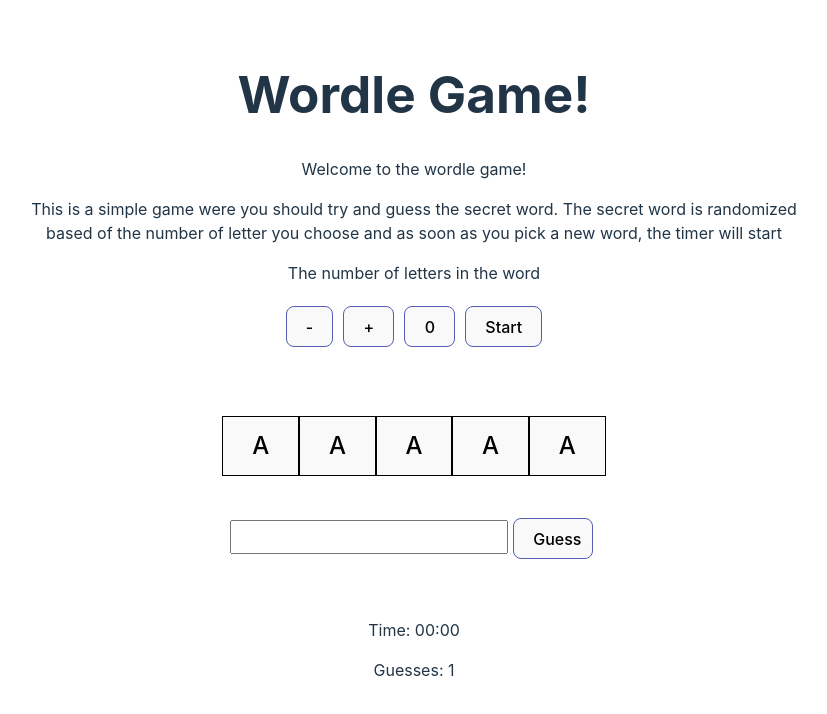
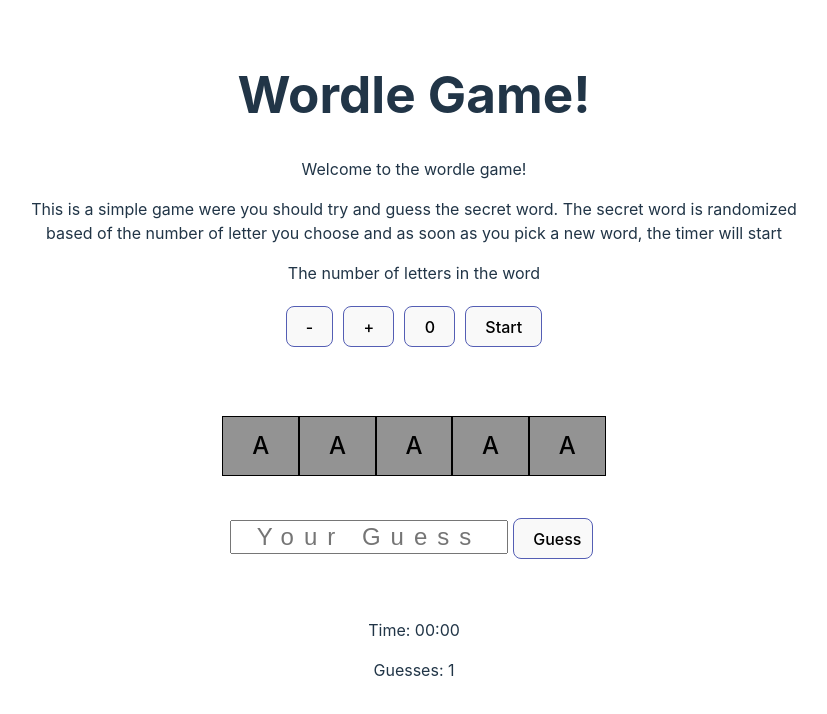
Before and after one commit to rl-86/B7_2_Wordle_game_fullstack, a React (Vite) app in the folder frontend/: page / in a window 1280 px wide. Shown: the top 714 px of the page, without its empty margins (226-1053 px from the left). Built offline with nearby package versions, Linux system fonts and the light colour scheme.

Commit message:
Added some color variables

```diff
--- a/frontend/src/App.css
+++ b/frontend/src/App.css
@@ -2,6 +2,14 @@
   width: max-content;
   margin: 0 auto;
   max-width: 800px;
+
+  /* Color variables */
+
+  --background-color: #2d2d2d;
+  --letterDefault-color: #939393;
+  --letterIncorrect-color: #ce3434;
+  --letterMisplaced-color: #e3be28;
+  --letterCorrect-color: #409c40;
 }
 
 body {
--- a/frontend/src/components/GuessInput.jsx
+++ b/frontend/src/components/GuessInput.jsx
@@ -1,8 +1,28 @@
-export default function GuessInput(props) {
+import { useState } from 'react';
+
+export default function GuessInput() {
+  const [inputValue, setInputValue] = useState('');
+
+  const handleChange = (event) => {
+    setInputValue(event.target.value);
+  };
+  const handleGuess = (event) => {
+    event.preventDefault();
+    console.log('Guess:', inputValue.toUpperCase());
+    setInputValue('');
+  };
+
   return (
     <div>
-      <input type='text' value={props.guess} onChange={props.onGuessChange} />
-      <button>Guess</button>
+      <form onSubmit={handleGuess}>
+        <input
+          type='text'
+          value={inputValue}
+          onChange={handleChange}
+          placeholder='Your Guess'
+        />
+        <button type='submit'>Guess</button>
+      </form>
     </div>
   );
 }
--- a/frontend/src/components/Letter.jsx
+++ b/frontend/src/components/Letter.jsx
@@ -3,11 +3,44 @@ import { useState } from 'react';
 export default function Letter() {
   const [letterState, setLetterState] = useState('state1');
 
-  const changeLetterState = () => {};
+  const changeLetterState = () => {
+    switch (letterState) {
+      case 'state1':
+        setLetterState('state2');
+        break;
+      case 'state2':
+        setLetterState('state3');
+        break;
+      case 'state3':
+        setLetterState('state4');
+        break;
+      case 'state4':
+        setLetterState('state1');
+        break;
+    }
+  };
+
+  const getFeedbackColor = () => {
+    switch (letterState) {
+      case 'state1':
+        return 'var(--letterDefault-color)';
+      case 'state2':
+        return 'var(--letterIncorrect-color)';
+      case 'state3':
+        return 'var(--letterMisplaced-color)';
+      case 'state4':
+        return 'var(--letterCorrect-color)';
+    }
+  };
 
   return (
     <div>
-      <button>A</button>
+      <button
+        style={{ backgroundColor: getFeedbackColor() }}
+        onClick={changeLetterState}
+      >
+        A
+      </button>
     </div>
   );
 }
```
